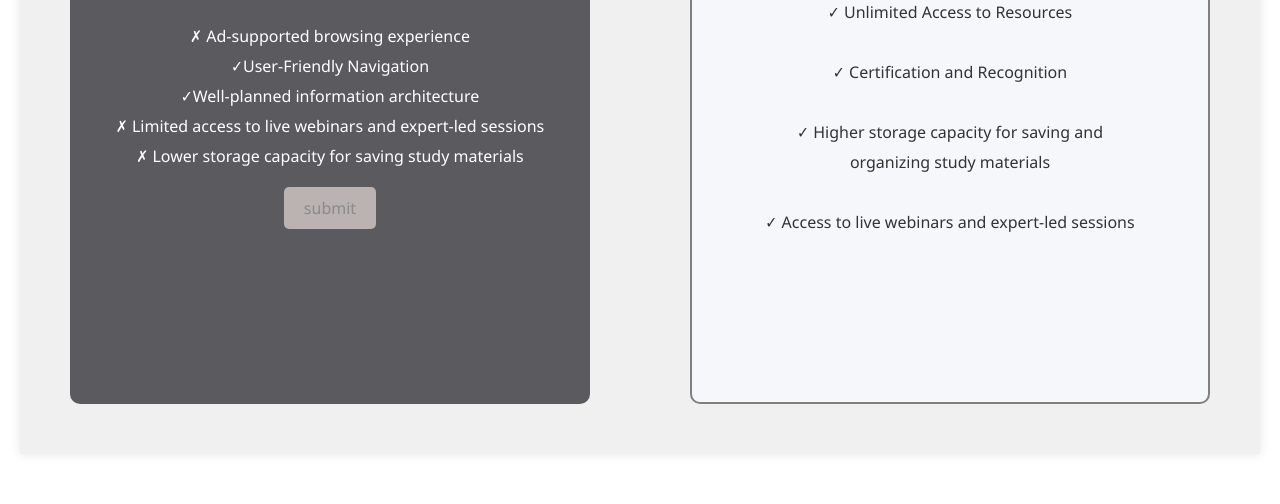
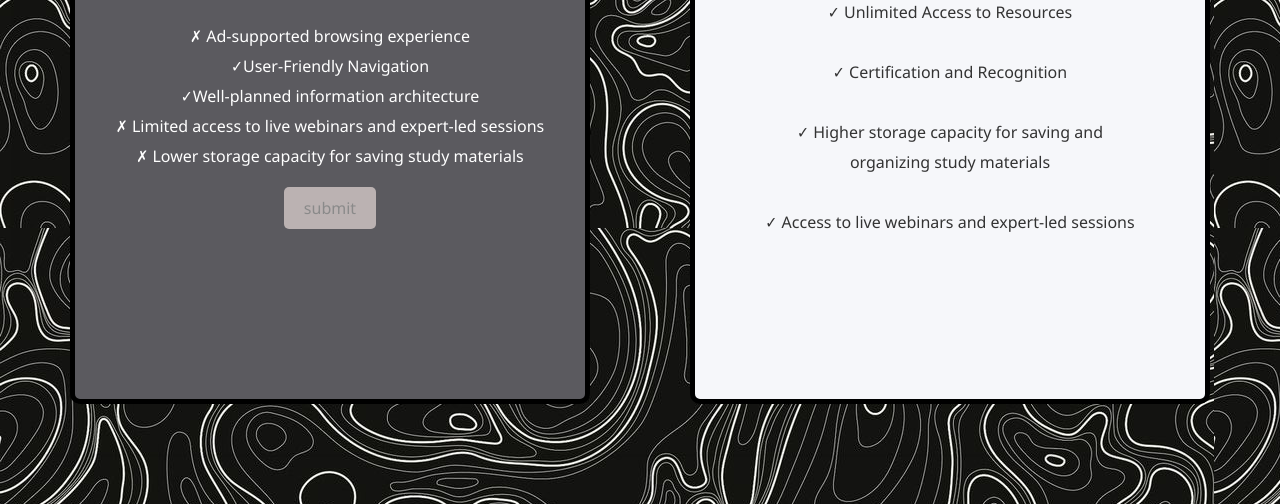
Before and after one commit to hachim112/bac-with-click.github.io, a plain HTML site: page index.html in a window 1280 px wide. Shown: the part 336-840 px from the top of the page. Drawn offline with Linux system fonts and the light colour scheme.

Commit message:
commit changes

```diff
--- a/stylesindex.css
+++ b/stylesindex.css
@@ -3,6 +3,8 @@ body {
     font-family: 'Segoe UI', Tahoma, Geneva, Verdana, sans-serif;
     display: flex;
     height: 100vh;
+    background-image: url(img/bodybackground.jpg);
+
 }
 .title{
 color: grey;
@@ -18,7 +20,7 @@ transform: translateX(-50%);
     display: flex;
     width: 100%;
     height: 95%;
-    background-color: #f0f0f0;
+    background-color: #f0f0f000;
     box-shadow: 0 0 10px rgba(0, 0, 0, 0.1);
     margin-top: 10px;
 
@@ -41,7 +43,7 @@ transform: translateX(-50%);
 .split-left {
     background-color: #5b5a5f;
     color: #ffffff;
-    border: 2px solid #5b5a5f;
+    border: 5px solid #000000;
 
 }
 
@@ -52,14 +54,14 @@ p {
 .split-right {
     background-color: #f6f7fa;
     color: #333333;
-    border: 2px solid grey;
+    border: 5px solid rgb(0, 0, 0);
 
 }
 
 .split-left:hover {
     background-color: rgb(54, 54, 54);
     transform: scale(1.05);
-    border: 3px solid rgb(0, 0, 0);
+    border: 3px solid rgb(161, 160, 160);
 }
 
 .split-right:hover {
```
Also changed, not shown: main.html (+18 -0 lines).
